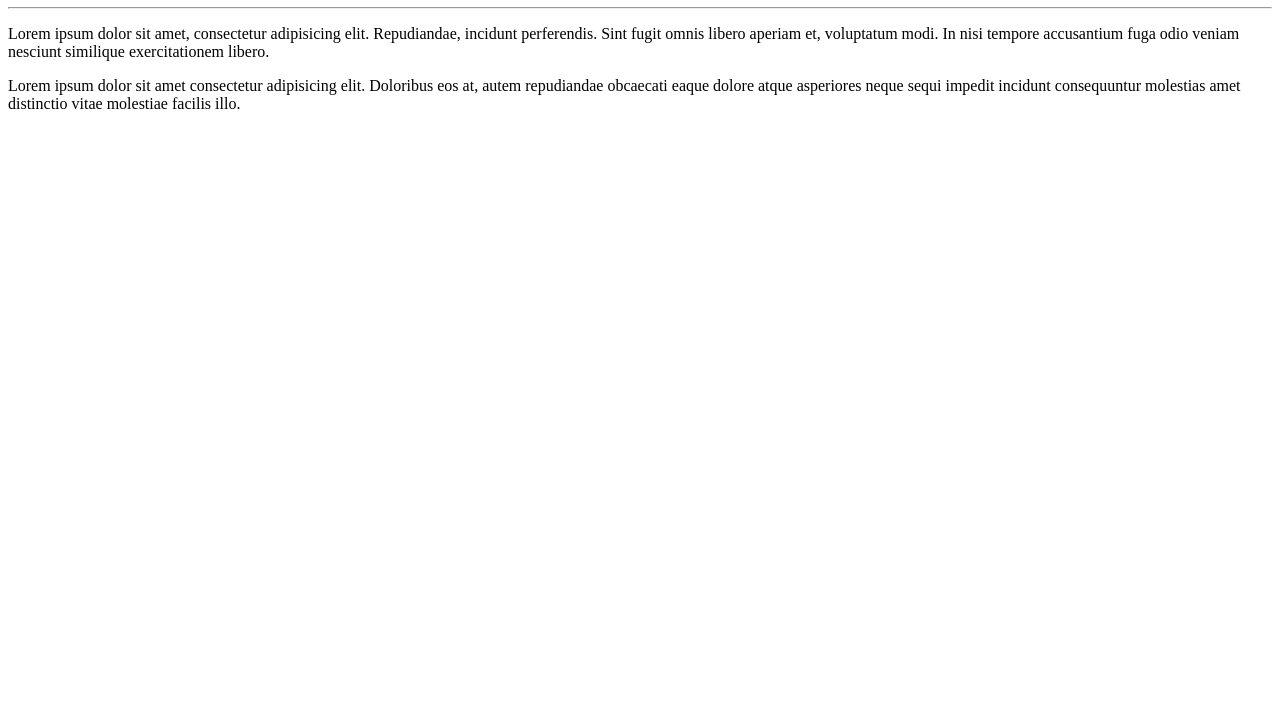
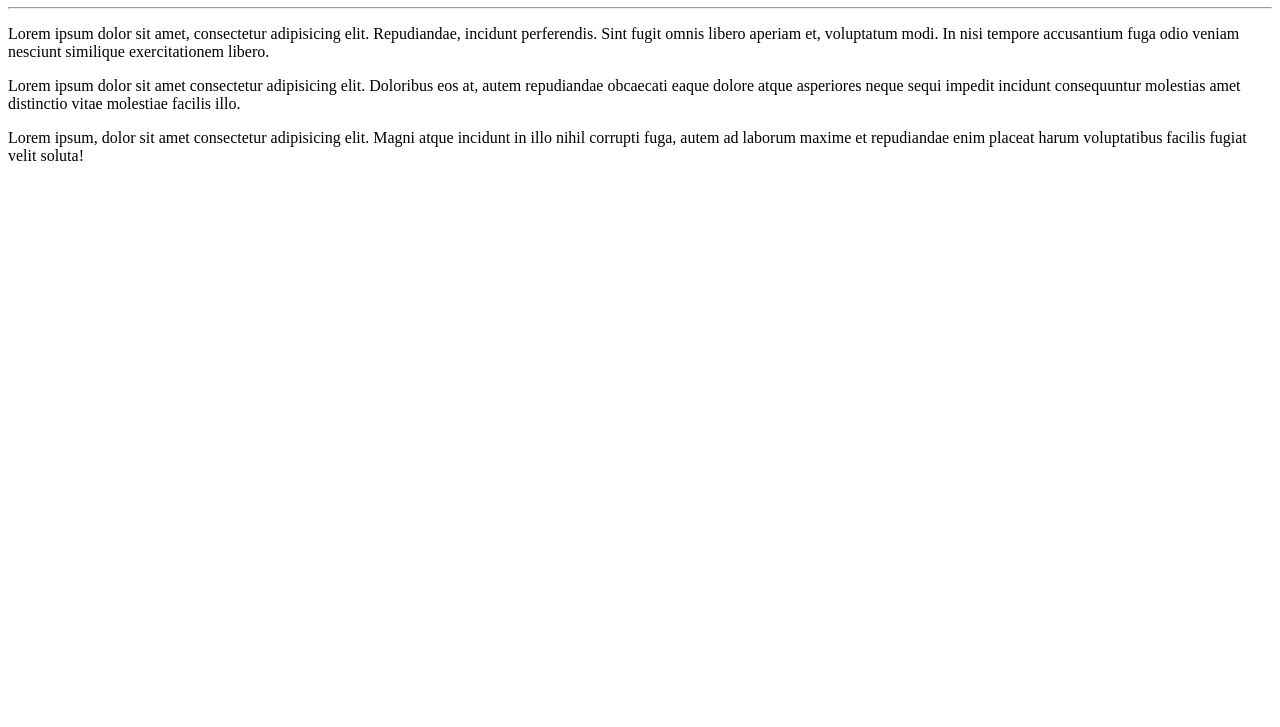
Before and after one commit to MarcioAntony/Ola-Mundo, a plain HTML site: page site-exemplo/index.html in a window 1280 px wide. Shown: the part 73-800 px from the top of the page. Drawn offline with Linux system fonts and the light colour scheme.

Commit message:
Adicionei um paragrafo.

```diff
--- a/site-exemplo/index.html
+++ b/site-exemplo/index.html
@@ -10,5 +10,6 @@
     <hr>
     <P>Lorem ipsum dolor sit amet, consectetur adipisicing elit. Repudiandae, incidunt perferendis. Sint fugit omnis libero aperiam et, voluptatum modi. In nisi tempore accusantium fuga odio veniam nesciunt similique exercitationem libero.</P>
     <p>Lorem ipsum dolor sit amet consectetur adipisicing elit. Doloribus eos at, autem repudiandae obcaecati eaque dolore atque asperiores neque sequi impedit incidunt consequuntur molestias amet distinctio vitae molestiae facilis illo.</p>
+    <p>Lorem ipsum, dolor sit amet consectetur adipisicing elit. Magni atque incidunt in illo nihil corrupti fuga, autem ad laborum maxime et repudiandae enim placeat harum voluptatibus facilis fugiat velit soluta!</p>
 </body>
 </html>
```
